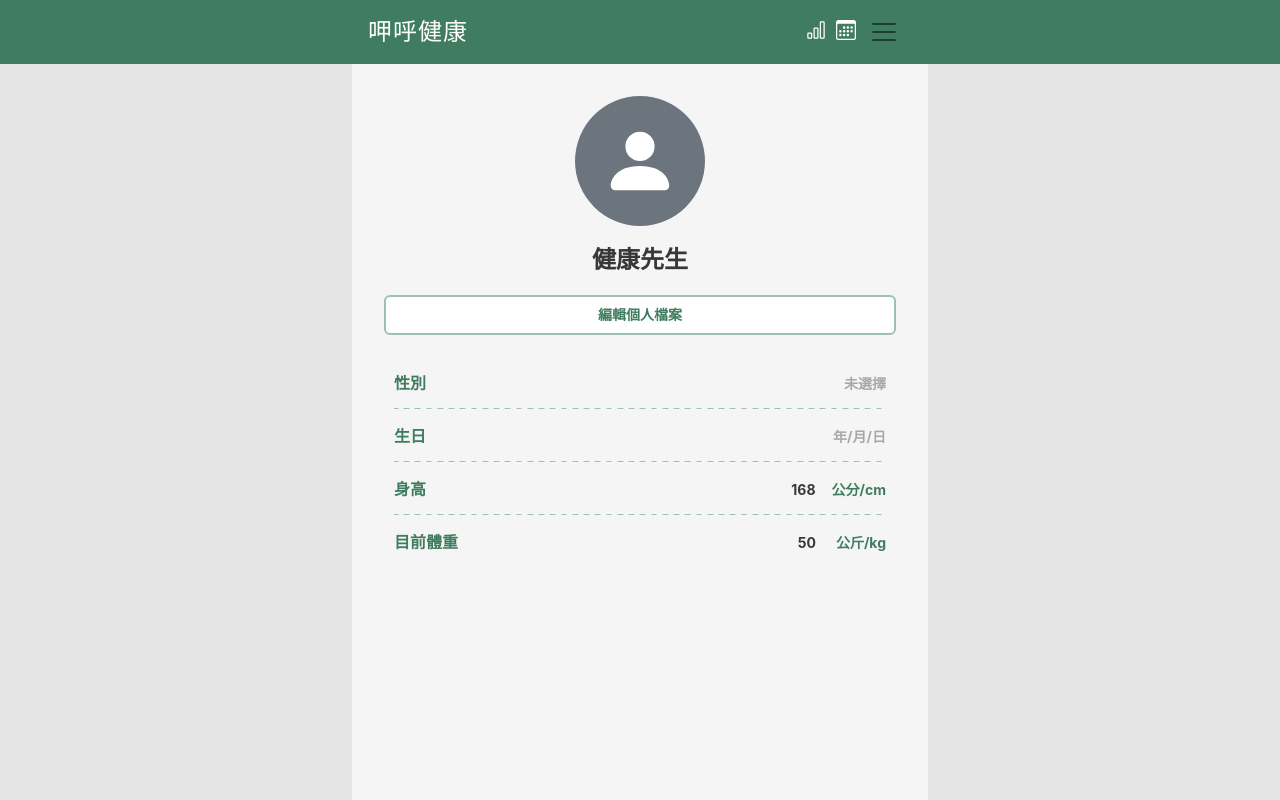
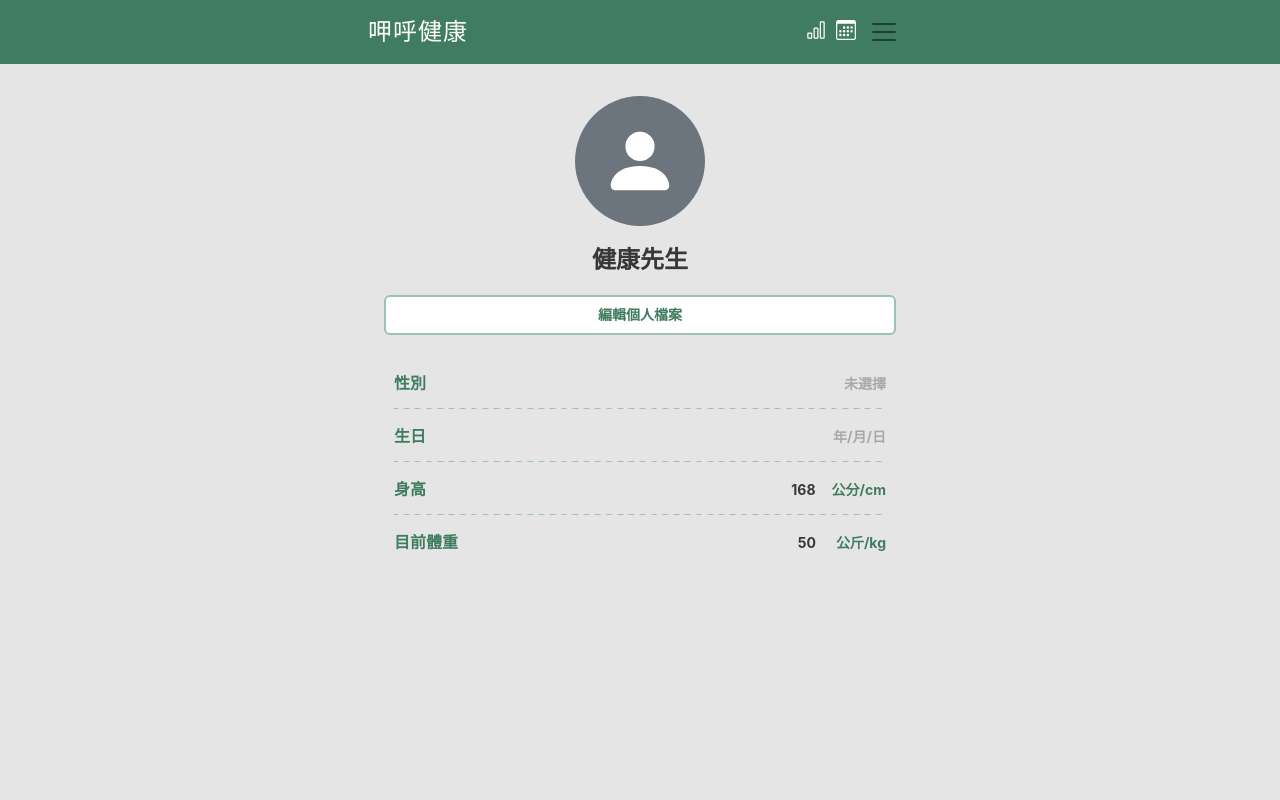
Before and after one commit to yachen168/Healthy-Eating, a Vue app: page /recording/user-info-view in a window 1280 px wide. Built offline with nearby package versions, Linux system fonts and the light colour scheme.

Commit message:
fix: details

```diff
--- a/src/App.vue
+++ b/src/App.vue
@@ -1,14 +1,28 @@
 <template>
   <div id="app">
-    <router-view />
+    <div class="containter">
+      <router-view />
+    </div>
   </div>
 </template>
 
 <style lang="scss">
 #app {
-  max-width: 576px;
-  min-height: 100vh;
-  background-color: #f5f5f5;
-  margin: 0 auto;
+  background-color: #e5e5e5;
+  &::before {
+    content: "";
+    position: fixed;
+    width: 100%;
+    top: 0;
+    left: 0;
+    height: 64px;
+    background-color: #407d60;
+  }
+  .containter {
+    max-width: 576px;
+    min-height: 100vh;
+    background-color: #e5e5e5;
+    margin: 0 auto;
+  }
 }
 </style>
--- a/src/assets/scss/_base.scss
+++ b/src/assets/scss/_base.scss
@@ -3,5 +3,4 @@
 }
 body {
   background-color: #E5E5E5;
-  box-shadow: 0 64px 0 0 #407d60 inset;
 }
--- a/src/components/common/BaseButton.vue
+++ b/src/components/common/BaseButton.vue
@@ -56,7 +56,7 @@ export default {
 }
 
 /* default: 綠字白底，加邊框 */
-.base-button.primary {
+.base-button.outline-default {
   color: #407d60;
   background-color: #fff;
   line-height: 32px;
--- a/src/components/common/Sidebar.vue
+++ b/src/components/common/Sidebar.vue
@@ -33,6 +33,7 @@ export default {};
 .sidebar-header {
   display: flex;
   justify-content: space-between;
+  align-items: center;
   padding: 20px;
   background: linear-gradient(
       to right,
--- a/src/views/userInfo/UserInfoView.vue
+++ b/src/views/userInfo/UserInfoView.vue
@@ -8,7 +8,7 @@
       <BaseButton
         @click="$router.push({ name: 'UserInfoEdit' })"
         title="編輯個人檔案"
-        buttonStyle="primary"
+        buttonStyle="outline-default"
       ></BaseButton>
       <UserInfoTable :items="userInfo"></UserInfoTable>
     </main>
```
